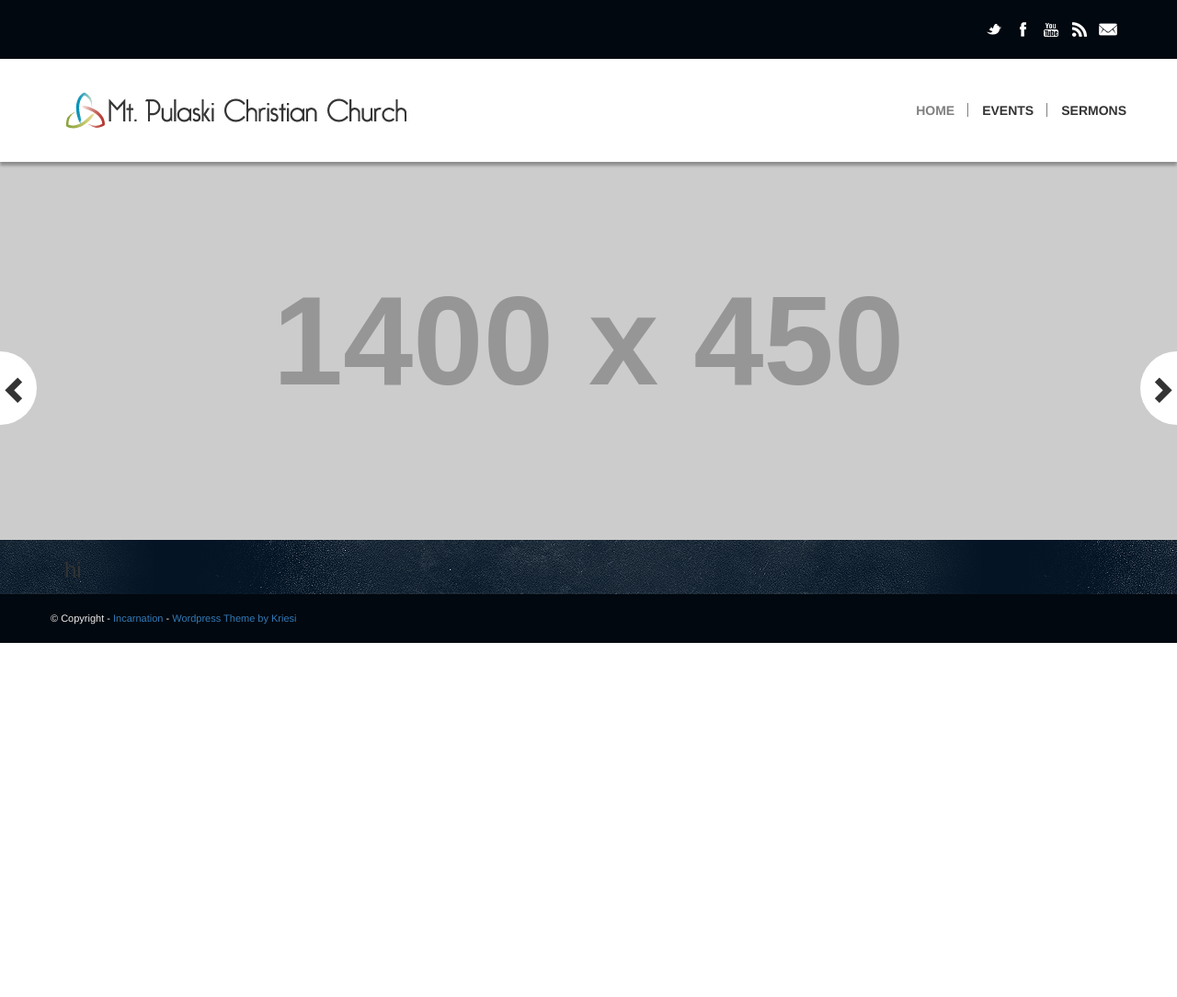
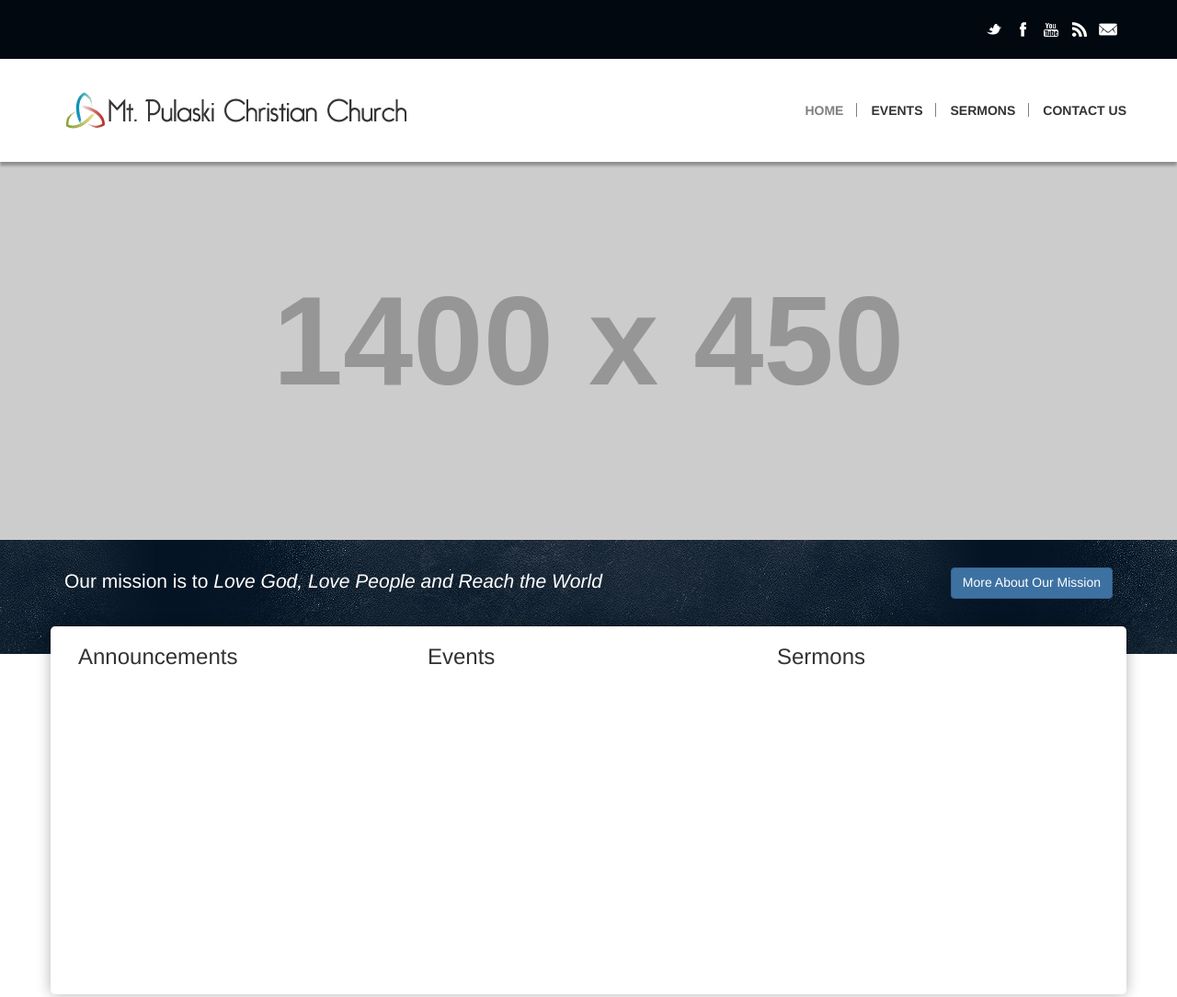
Before and after one commit to boynamedtracy/mpcc, a website: page index.html in a window 1280 px wide. Shown: the top 1084 px of the page at 92% size. Before the commit the page ends 800 px from the top, so only its background shows below. Drawn offline with nearby package versions, Linux system fonts and the light colour scheme; placeholder pictures from the web are drawn by us.

Commit message:
Finished styling carousel controls. Added mission and began adding homepage features

```diff
--- a/bower_components/bootstrap-sass-official/assets/stylesheets/bootstrap/_carousel.scss
+++ b/bower_components/bootstrap-sass-official/assets/stylesheets/bootstrap/_carousel.scss
@@ -106,17 +106,20 @@
   padding: 8px 8px 0 0;
   line-height: 80px;
   vertical-align: middle;
+  transition: all 300ms cubic-bezier(0.215, 0.61, 0.355, 1) 0s;
   // We can't have this transition here because WebKit cancels the carousel
   // animation if you trip this while in the middle of another animation.
 
   // Set gradients for backgrounds
   &.left {
     //@include gradient-horizontal($start-color: rgba(0,0,0,.5), $end-color: rgba(0,0,0,.0001));
-    left: -40px;
+    //left: -40px;
+    left: -80px;
   }
   &.right {
     left: auto;
-    right: -40px;
+    //right: -40px;
+    right: -80px;
     text-align: left;
     padding-left: 8px;
     //@include gradient-horizontal($start-color: rgba(0,0,0,.0001), $end-color: rgba(0,0,0,.5));
@@ -128,6 +131,7 @@
     outline: 0;
     color: $carousel-control-color;
     text-decoration: none;
+    background-color: rgba(45,92,136, .5);
     @include opacity(.9);
   }
 
@@ -172,6 +176,20 @@
     }
   }
 }
+
+.carousel:hover {
+    .carousel-control {
+      opacity: 1.0;
+      &.left {
+        left: -40px;
+      }
+      &.right {
+        right: -40px;
+      }
+    }
+}
+
+
 
 // Optional indicator pips
 //
--- a/bower_components/bootstrap-sass-official/assets/stylesheets/bootstrap/_variables.scss
+++ b/bower_components/bootstrap-sass-official/assets/stylesheets/bootstrap/_variables.scss
@@ -15,7 +15,7 @@ $gray:                   lighten($gray-base, 33.5%) !default; // #555
 $gray-light:             lighten($gray-base, 46.7%) !default; // #777
 $gray-lighter:           lighten($gray-base, 93.5%) !default; // #eee
 
-$brand-primary:         darken(#428bca, 6.5%) !default; // #337ab7
+$brand-primary:         #3d71a1 !default;
 $brand-success:         #5cb85c !default;
 $brand-info:            #5bc0de !default;
 $brand-warning:         #f0ad4e !default;
@@ -810,9 +810,9 @@ $breadcrumb-separator:          "/" !default;
 
 $carousel-text-shadow:                        0 1px 2px rgba(0,0,0,.6) !default;
 
-$carousel-control-color:                      #333 !default;
+$carousel-control-color:                      #02080f !default;
 $carousel-control-width:                      80px !default;
-$carousel-control-opacity:                    1.0 !default;
+$carousel-control-opacity:                    0 !default;
 $carousel-control-font-size:                  20px !default;
 
 $carousel-indicator-active-bg:                #fff !default;
--- a/index.html
+++ b/index.html
@@ -40,30 +40,41 @@
                                 <li class="active"><a href="/">Home</a></li>
                                 <li><a href="javascript:;">Events</a></li>
                                 <li><a href="javascript:;">Sermons</a></li>
+                                <li><a href="javascript:;">Contact Us</a></li>
                             </ul>
                         </div>
                     </div>
                 </nav>
             </div>
         </div>
-        <div id="carousel-example" class="carousel slide" data-ride="carousel">
+        <div id="slideshow" class="carousel slide" data-ride="carousel">
             <div class="carousel-inner">
                 <div class="item active">
                     <img src="http://placehold.it/1400x450">
                 </div>
             </div>
-            <div class="carousel-controls">
-                <a class="left carousel-control" href="#carousel-example" data-slide="prev">
-                    <span class="glyphicon glyphicon-chevron-left"></span>
-                </a>
-                <a class="right carousel-control" href="#carousel-example" data-slide="next">
-                    <span class="glyphicon glyphicon-chevron-right"></span>
-                </a>
+            <a class="left carousel-control" href="#slideshow" data-slide="prev">
+                <span class="glyphicon glyphicon-chevron-left"></span>
+            </a>
+            <a class="right carousel-control" href="#slideshow" data-slide="next">
+                <span class="glyphicon glyphicon-chevron-right"></span>
+            </a>
+        </div>
+        <div class="container-fluid textured-bg mission">
+            <div class="container">
+                <p class="lead">Our mission is to <em>Love God, Love People and Reach the World</em>
+                <a href="javascript:;" class="btn btn-primary pull-right">More About Our Mission</a></p>
             </div>
         </div>
-        <div class="container-fluid textured-bg">
-            <div class="container">
-                <h3>hi</h3>
+        <div class="container home-features">
+            <div class="col-md-4">
+                <h3>Announcements</h3>
+            </div>
+            <div class="col-md-4">
+                <h3>Events</h3>
+            </div>
+            <div class="col-md-4">
+                <h3>Sermons</h3>
             </div>
         </div>
         <div id="footer" class="container_fluid textured-bg">
@@ -81,13 +92,18 @@
     </div>
     <div id="socket" class="container-fluid dark-bg">
         <div class="container">
-            <span class="copyright">&copy; Copyright - <a href="http://www.kriesi.at/themes/incarnation/">Incarnation</a> - <a href="http://www.kriesi.at">Wordpress Theme by Kriesi</a></span>
+            <span class="copyright">&copy; Mt Pulaski Christian Church</span>
             <div class="sub_menu"></div>
         </div>
     </div>
     <!-- jQuery -->
     <script src="https://ajax.googleapis.com/ajax/libs/jquery/2.2.3/jquery.min.js"></script>
     <script src="/lib/dest/js/bootstrap.min.js"></script>
+    <script type="text/javascript">
+    $(function() {
+
+    });
+    </script>
 </body>
 
 </html>
--- a/lib/src/sass/styles.scss
+++ b/lib/src/sass/styles.scss
@@ -208,3 +208,22 @@
     z-index: 100;
 	}
 }
+
+.mission {
+	color: #fff;
+	padding: 30px 0 60px 0;
+
+	p {
+		margin: 0;
+		padding: 0;
+	}
+}
+
+.home-features {
+	margin-top: -30px;
+	background-color: #fff;
+	border-radius: 5px;
+	box-shadow: rgba(0,0,0,0.3) 0px 0px 15px 0px;
+	min-height: 400px;
+	margin-bottom: 60px;
+}
```
Also changed, not shown: lib/dest/css/styles.css, lib/src/sass/slideshow.css (added), 1 other file.
